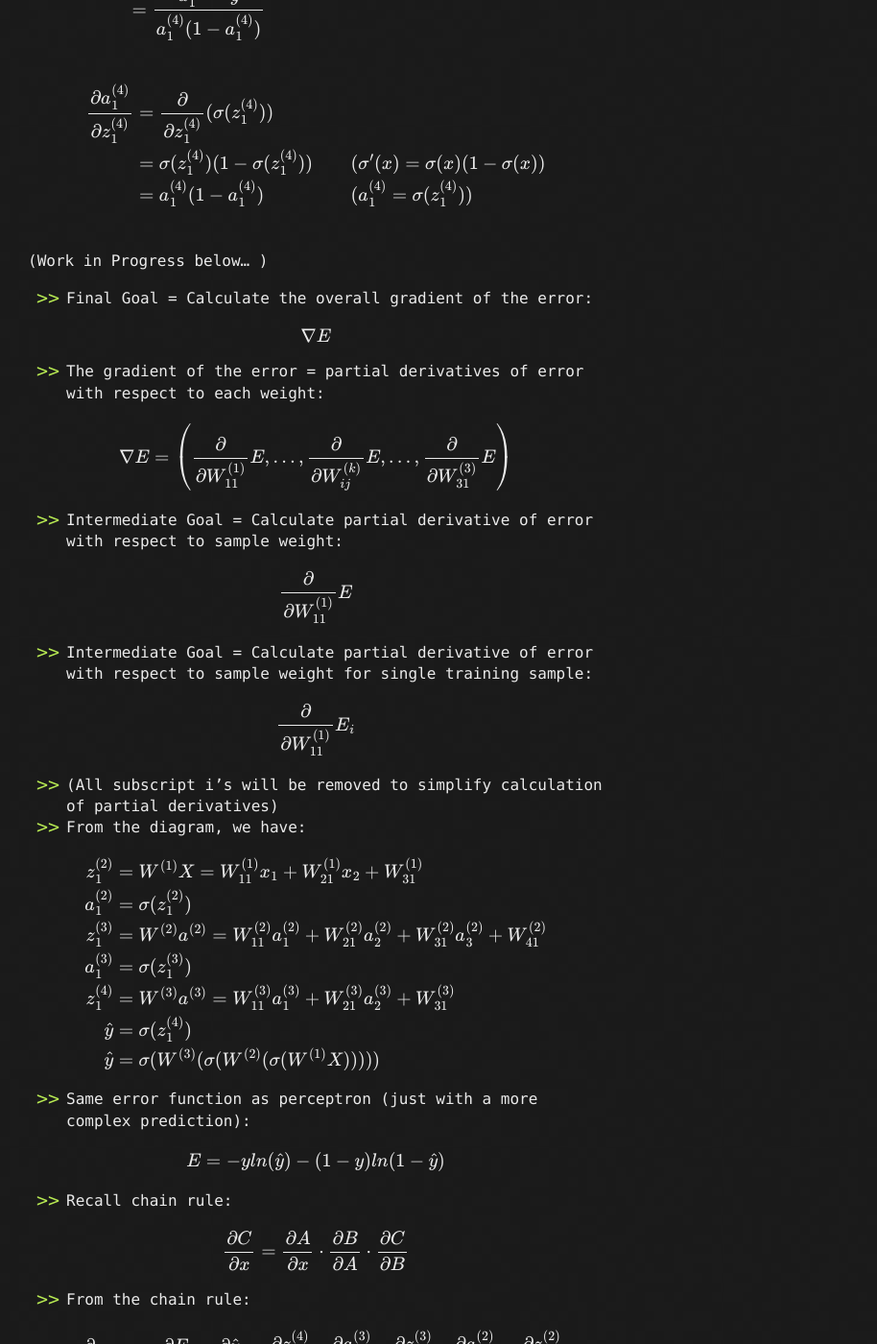
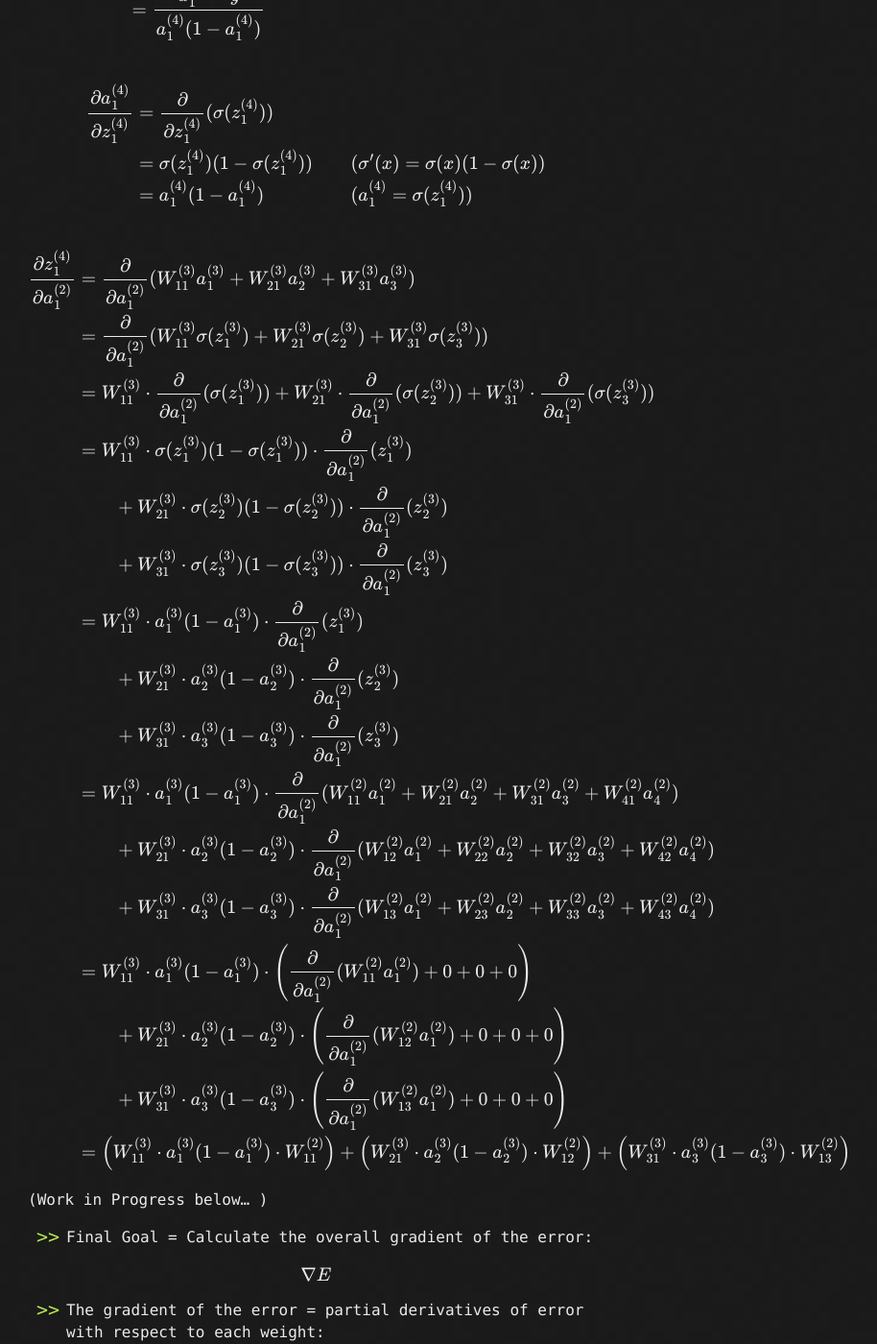
Before and after one commit to LivingProgram/ml-notes, a Jekyll site: the page built from index.md, in a window 1280 px wide and 1400 px high, scrolled down 10509 px. Shown: the whole window at 96% size, without its empty margins (311-1225 px from the left). Built offline with Jekyll 4.4.1, drawn with Linux system fonts in a browser that asks for light colours; our own code applies the rules of GitHub Pages for plain Markdown files; formulas are drawn with MathJax 3; the repository's description, which GitHub fills in, is left out.

Commit message:
update notes

```diff
--- a/index.md
+++ b/index.md
@@ -312,6 +312,25 @@ $$\begin{align}
 &= a_1^{(4)}(1-a_1^{(4)}) &&(a_1^{(4)}=\sigma(z_1^{(4)})) \\\\
 \end{align}$$
 
+$$\begin{align}
+\frac{\partial z_1^{(4)}}{\partial a_1^{(2)}} &= \frac{\partial }{\partial a_1^{(2)}}(W_{11}^{(3)}a_1^{(3)} + W_{21}^{(3)}a_2^{(3)} + W_{31}^{(3)}a_3^{(3)}) \\
+&= \frac{\partial }{\partial a_1^{(2)}}(W_{11}^{(3)}\sigma(z_1^{(3)}) + W_{21}^{(3)}\sigma(z_2^{(3)}) + W_{31}^{(3)}\sigma(z_3^{(3)})) \\
+&= W_{11}^{(3)} \cdot \frac{\partial }{\partial a_1^{(2)}}(\sigma(z_1^{(3)})) + W_{21}^{(3)} \cdot \frac{\partial }{\partial a_1^{(2)}}(\sigma(z_2^{(3)})) + W_{31}^{(3)} \cdot \frac{\partial }{\partial a_1^{(2)}}(\sigma(z_3^{(3)})) \\
+&= W_{11}^{(3)} \cdot \sigma(z_1^{(3)})(1-\sigma(z_1^{(3)})) \cdot \frac{\partial }{\partial a_1^{(2)}}(z_1^{(3)}) \\
+&\phantom{0000} + W_{21}^{(3)} \cdot \sigma(z_2^{(3)})(1-\sigma(z_2^{(3)})) \cdot \frac{\partial }{\partial a_1^{(2)}}(z_2^{(3)}) \\
+&\phantom{0000} + W_{31}^{(3)} \cdot \sigma(z_3^{(3)})(1-\sigma(z_3^{(3)})) \cdot \frac{\partial }{\partial a_1^{(2)}}(z_3^{(3)}) \\
+&= W_{11}^{(3)} \cdot a_1^{(3)}(1-a_1^{(3)}) \cdot \frac{\partial }{\partial a_1^{(2)}}(z_1^{(3)}) \\
+&\phantom{0000} + W_{21}^{(3)} \cdot a_2^{(3)}(1-a_2^{(3)}) \cdot \frac{\partial }{\partial a_1^{(2)}}(z_2^{(3)}) \\
+&\phantom{0000} + W_{31}^{(3)} \cdot a_3^{(3)}(1-a_3^{(3)}) \cdot \frac{\partial }{\partial a_1^{(2)}}(z_3^{(3)}) \\
+&= W_{11}^{(3)} \cdot a_1^{(3)}(1-a_1^{(3)}) \cdot \frac{\partial }{\partial a_1^{(2)}}(W_{11}^{(2)}a_1^{(2)} + W_{21}^{(2)}a_2^{(2)} + W_{31}^{(2)}a_3^{(2)} + W_{41}^{(2)}a_4^{(2)}) \\
+&\phantom{0000} + W_{21}^{(3)} \cdot a_2^{(3)}(1-a_2^{(3)}) \cdot \frac{\partial }{\partial a_1^{(2)}}(W_{12}^{(2)}a_1^{(2)} + W_{22}^{(2)}a_2^{(2)} + W_{32}^{(2)}a_3^{(2)} + W_{42}^{(2)}a_4^{(2)}) \\
+&\phantom{0000} + W_{31}^{(3)} \cdot a_3^{(3)}(1-a_3^{(3)}) \cdot \frac{\partial }{\partial a_1^{(2)}}(W_{13}^{(2)}a_1^{(2)} + W_{23}^{(2)}a_2^{(2)} + W_{33}^{(2)}a_3^{(2)} + W_{43}^{(2)}a_4^{(2)}) \\
+&= W_{11}^{(3)} \cdot a_1^{(3)}(1-a_1^{(3)}) \cdot \left(\frac{\partial }{\partial a_1^{(2)}}(W_{11}^{(2)}a_1^{(2)}) + 0 + 0 + 0 \right) \\
+&\phantom{0000} + W_{21}^{(3)} \cdot a_2^{(3)}(1-a_2^{(3)}) \cdot \left(\frac{\partial }{\partial a_1^{(2)}}(W_{12}^{(2)}a_1^{(2)}) + 0 + 0 + 0 \right) \\
+&\phantom{0000} + W_{31}^{(3)} \cdot a_3^{(3)}(1-a_3^{(3)}) \cdot \left(\frac{\partial }{\partial a_1^{(2)}}(W_{13}^{(2)}a_1^{(2)}) + 0 + 0 + 0 \right) \\
+&= \left(W_{11}^{(3)} \cdot a_1^{(3)}(1-a_1^{(3)}) \cdot W_{11}^{(2)}\right) + \left(W_{21}^{(3)} \cdot a_2^{(3)}(1-a_2^{(3)}) \cdot W_{12}^{(2)}\right) + \left(W_{31}^{(3)} \cdot a_3^{(3)}(1-a_3^{(3)}) \cdot W_{13}^{(2)}\right) \\
+\end{align}$$
+
 (Work in Progress below... )
 
 - Final Goal = Calculate the overall gradient of the error:
```
